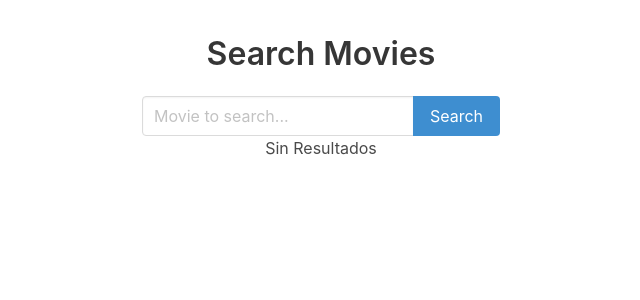
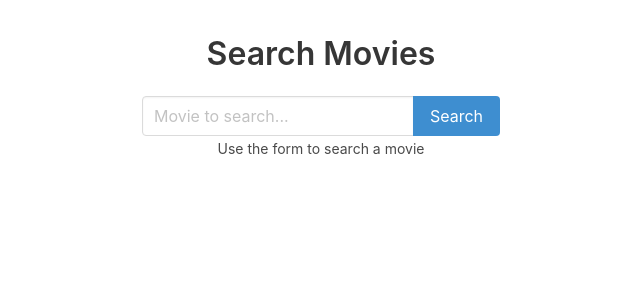
Before and after one commit to BrunoConti/ProyectoMovies, a React (Create React App) app in the folder search-movies-project/: page / in a window 1280 px wide. Shown: the top 300 px of the page, without its empty margins (319-959 px from the left). Built offline with nearby package versions, Linux system fonts and the light colour scheme.

Commit message:
Mejorando la implementacion de busqueda

```diff
--- a/search-movies-project/src/App.js
+++ b/search-movies-project/src/App.js
@@ -7,10 +7,14 @@ import './App.css';
 import 'bulma/css/bulma.css'
 
 class App extends Component {
-  state = { results: [] }
+  state = {usedSearch: false, results: [] }
 
   _handlerResults = (results) => {
-    this.setState({ results })
+    this.setState({ results, usedSearch: true })
+  }
+
+  _renderResults() {
+    return (this.state.results.length === 0 ? <p>Sorry! :( No results...</p> : <MoviesList movies={this.state.results}></MoviesList>)
   }
 
   render(){
@@ -21,7 +25,7 @@ class App extends Component {
           <SearchForm onResults={this._handlerResults}></SearchForm>
         </div>
         <div>
-          {this.state.results.length === 0 ? <p>Sin Resultados</p> : <MoviesList movies={this.state.results}></MoviesList>}
+          {this.state.usedSearch ? this._renderResults() : <small>Use the form to search a movie</small>}
         </div>
       </div>
     );
--- a/search-movies-project/src/components/SearchForm.js
+++ b/search-movies-project/src/components/SearchForm.js
@@ -18,7 +18,7 @@ export class SearchForm extends Component {
         fetch(`http://www.omdbapi.com/?apikey=${API_KEY}&s=${inputMovie}`)
             .then(res => res.json())
             .then(results => {
-                const { Search, totalResults } = results
+                const { Search = [], totalResults = ""  } = results
                 console.log({ Search, totalResults })
                 this.props.onResults(Search)
             })
```
